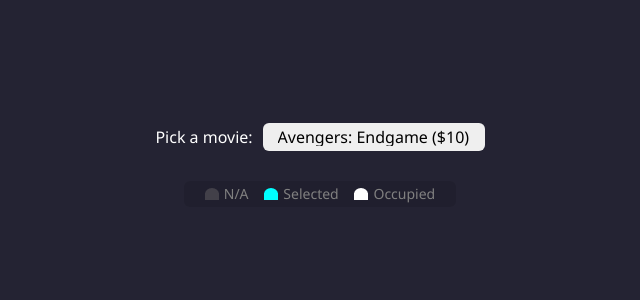
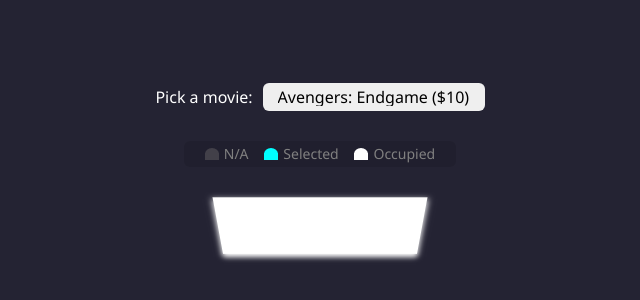
Before and after one commit to kareemayman/Movie_Seat_Booking, a plain HTML site: page index.html in a window 1280 px wide. Shown: the part 220-520 px from the top of the page, without its empty margins (320-960 px from the left). Drawn offline with Linux system fonts and the light colour scheme.

Commit message:
Created The Cinema Projector

```diff
--- a/css/style.css
+++ b/css/style.css
@@ -79,3 +79,16 @@
 .seat-info .occupied-seat .seat {
     border-color: white;
 }
+
+.container .projector {
+    background-color: white;
+    width: 60%;
+    margin-left: auto;
+    margin-right: auto;
+    margin-bottom: 20px;
+    height: 60px;
+    box-shadow: 0 3px 6px 1px white;
+
+    /* Create the trapezoid shape */
+    transform: perspective(200px) rotateX(-20deg);
+}
--- a/index.html
+++ b/index.html
@@ -42,6 +42,10 @@
                 <label>Occupied</label>
             </div>
         </div>
+
+        <div class="projector"></div>
+
+
     </div>
 </body>
 </html>
```
